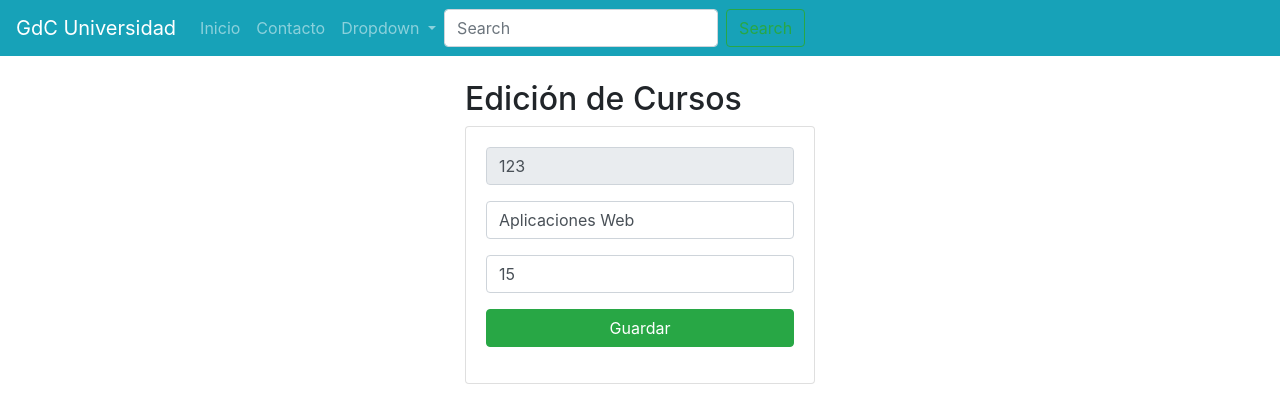
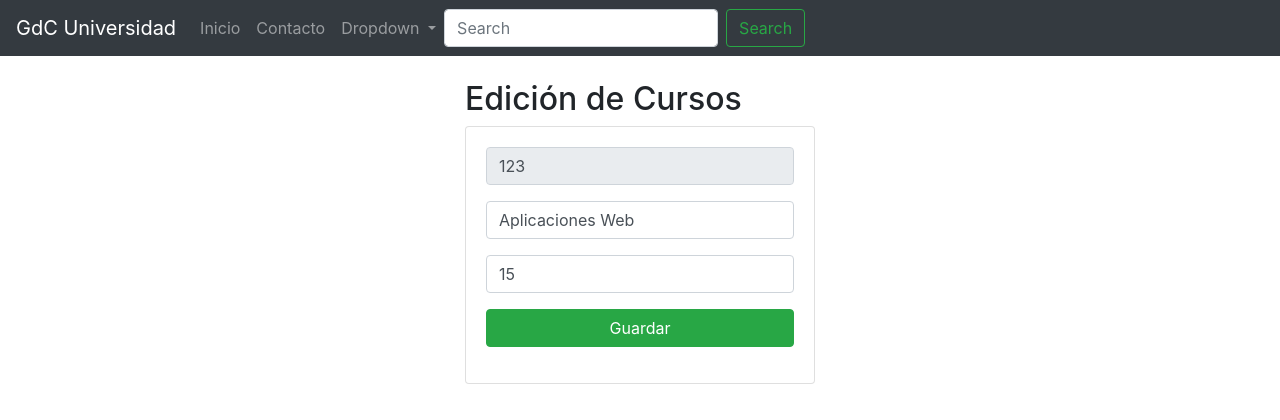
Before and after one commit to HMCMisCreating/Universidad, a Django app: page /edicionCurso/123 in a window 1280 px wide. Shown: the top 420 px of the page. Run offline with Django 4.2, Linux system fonts and the light colour scheme; data comes from the database, SQL or seed files in the repository; both versions use the stored data as it was after the commit.

Commit message:
Navbar changed color bg

```diff
--- a/tareas/templates/base.html
+++ b/tareas/templates/base.html
@@ -14,7 +14,7 @@
         <link rel="stylesheet" href="">
     </head>
     <body>
-        <nav class="navbar navbar-expand-lg navbar-dark bg-info">
+        <nav class="navbar navbar-expand-lg navbar-dark bg-dark">
             <a class="navbar-brand" href="#"> GdC Universidad</a>
             <button class="navbar-toggler" type="button" data-toggle="collapse" data-target="#navbarSupportedContent" aria-controls="navbarSupportedContent" aria-expanded="false" aria-label="Toggle navigation">
               <span class="navbar-toggler-icon"></span>
```
Also changed, not shown: TodoProject.db.
